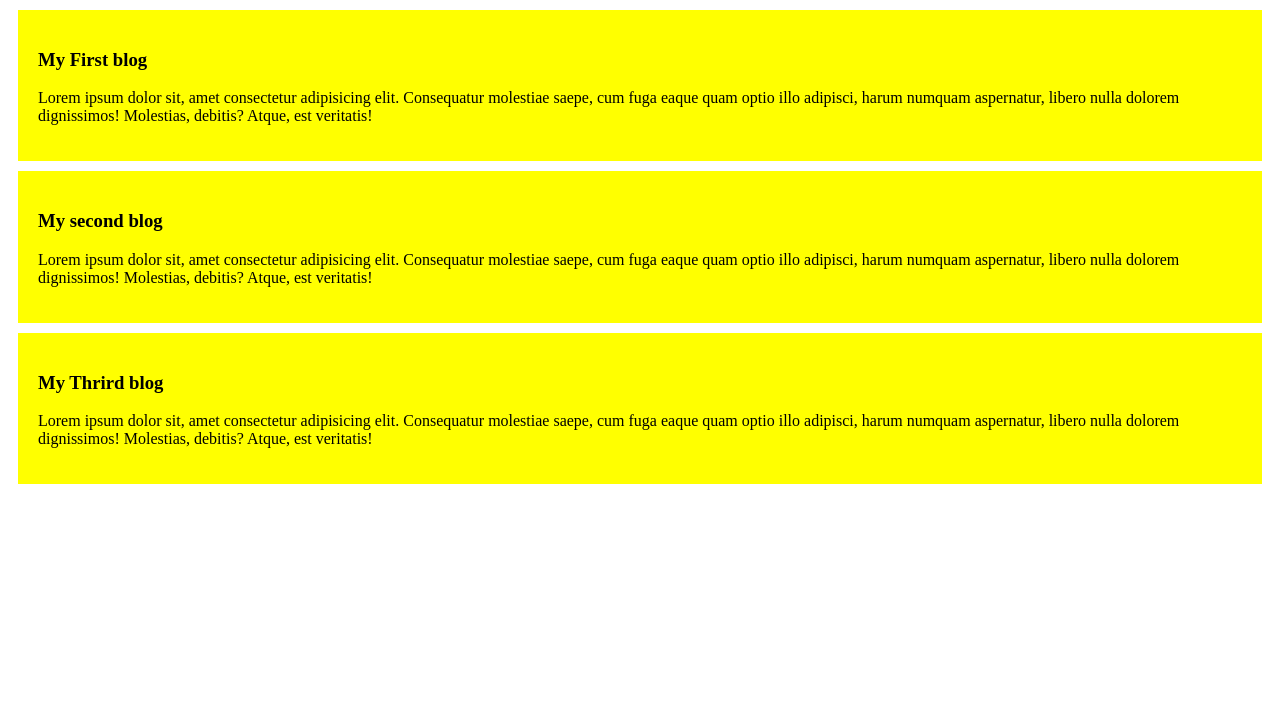
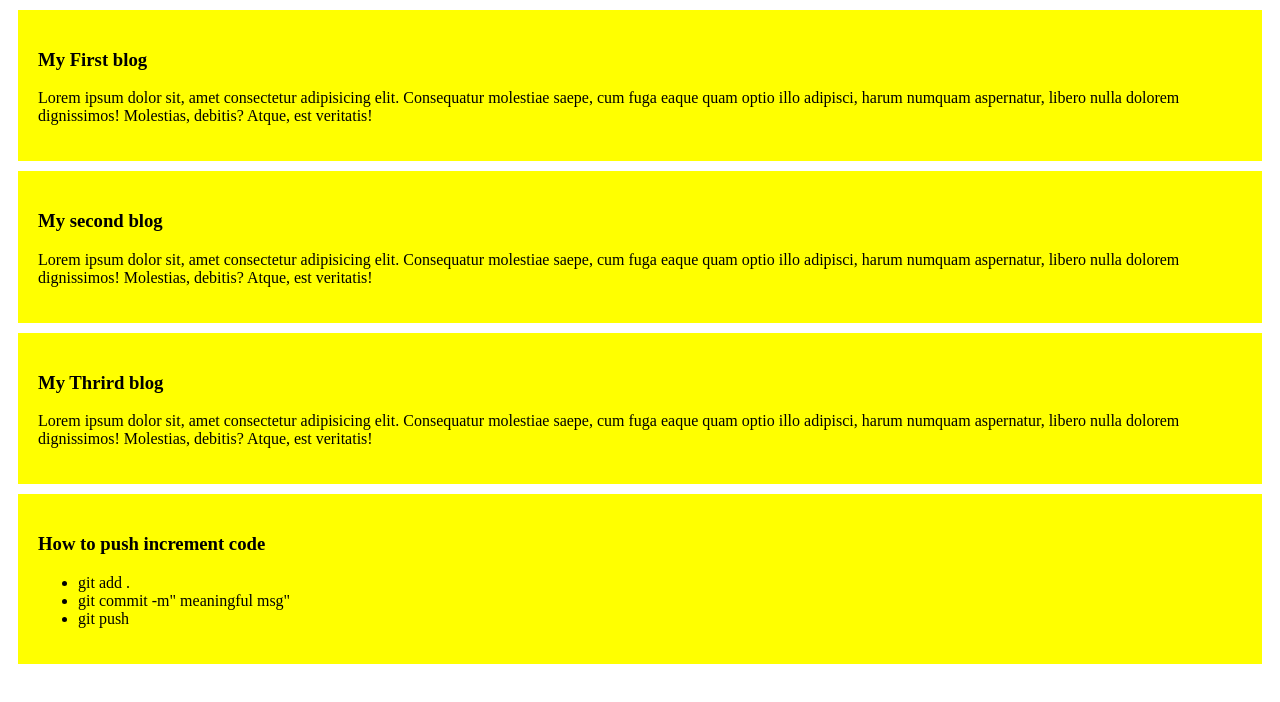
Before and after one commit to evaJahan212/my-simple-website, a plain HTML site: page index.html in a window 1280 px wide. Drawn offline with Linux system fonts and the light colour scheme.

Commit message:
added 4th blog

```diff
--- a/index.html
+++ b/index.html
@@ -32,6 +32,14 @@
 
         </p>
     </div>
+    <div>
+        <h3>How to push increment code</h3>
+        <ul>
+            <li> git add . </li>
+            <li>git commit -m" meaningful msg"</li>
+            <li> git push</li>
+        </ul>
+    </div>
 
 </body>
 </html>
```
